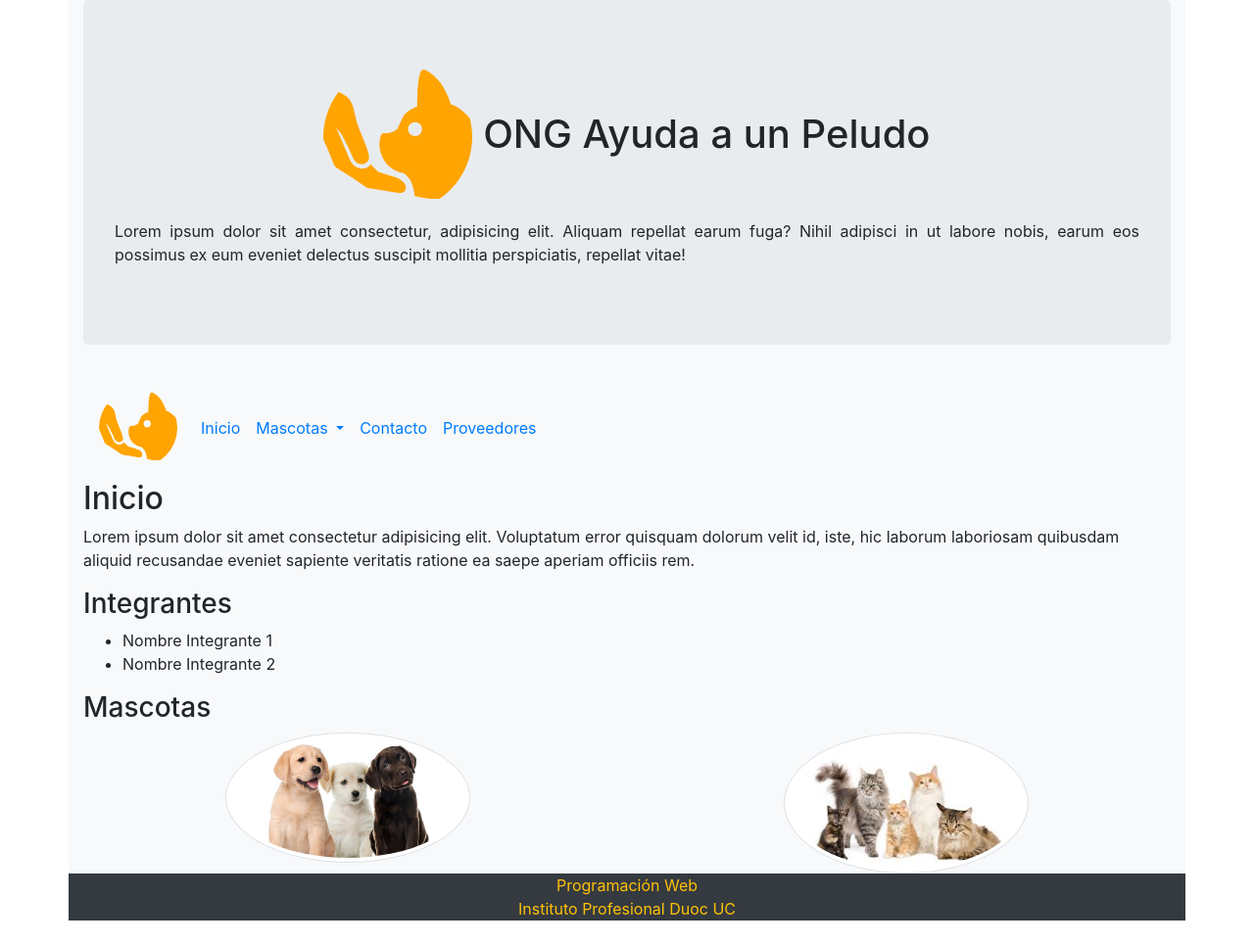
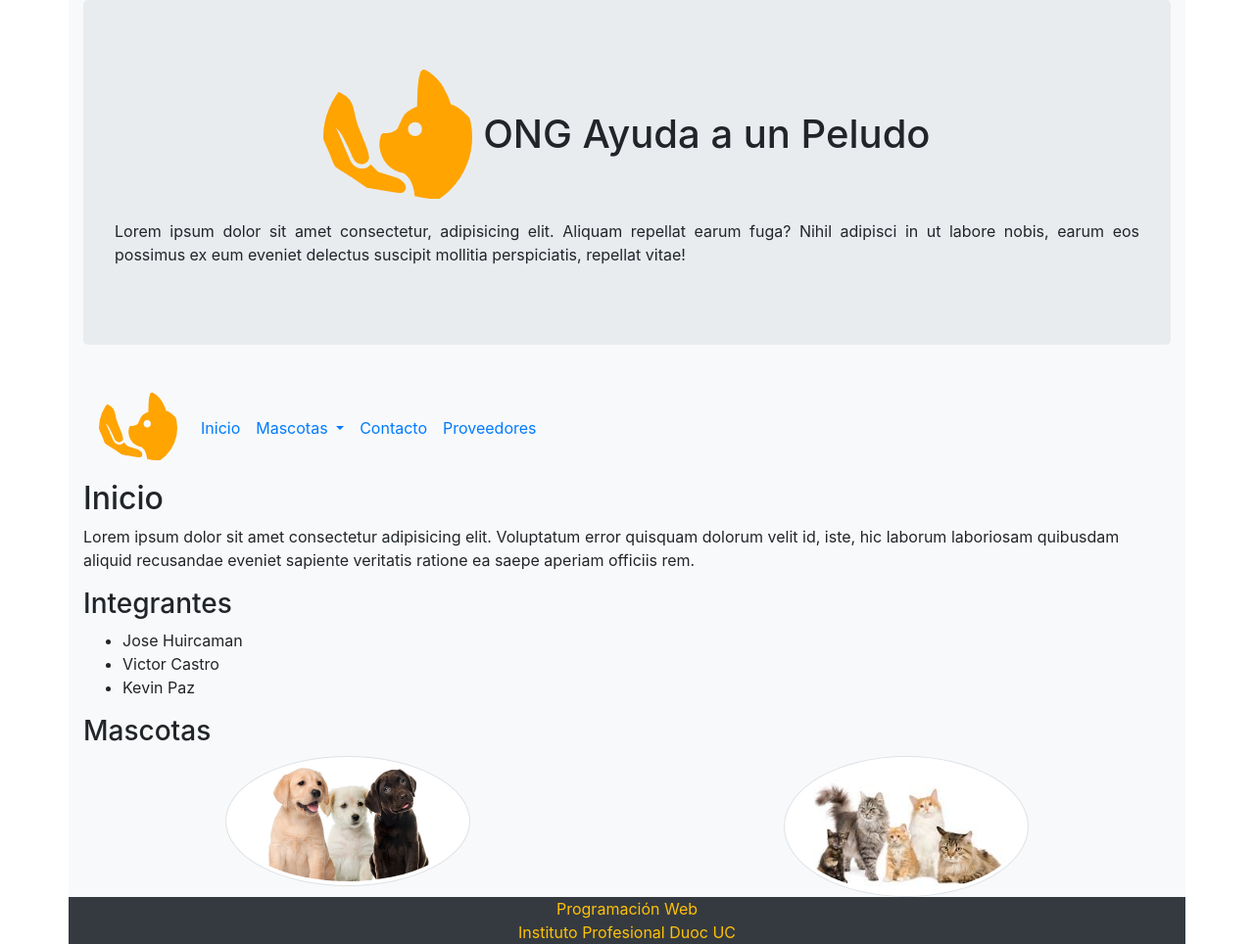
Before and after one commit to KevinPazSanchez/Evaluacion-3, a Django app: page / in a window 1280 px wide. Shown: the whole page at 98% size. Before the commit the page ends 940 px from the top, so only its background shows below. Run offline with Django 3.2, Linux system fonts and the light colour scheme; some libraries are stand-ins or nearby versions.

Commit message:
Se agregan nombre de los  integrantes del grupo

```diff
--- a/Testdjango/core/templates/core/home.html
+++ b/Testdjango/core/templates/core/home.html
@@ -77,8 +77,9 @@
                     <section>
                         <h3>Integrantes</h3>
                         <ul>
-                            <li>Nombre Integrante 1</li>
-                            <li>Nombre Integrante 2</li>
+                            <li>Jose Huircaman</li>
+                            <li>Victor Castro</li>
+                            <li>Kevin Paz</li>
                         </ul>
                     </section>
                 </div>
```
Also changed, not shown: Testdjango/db.sqlite3.
